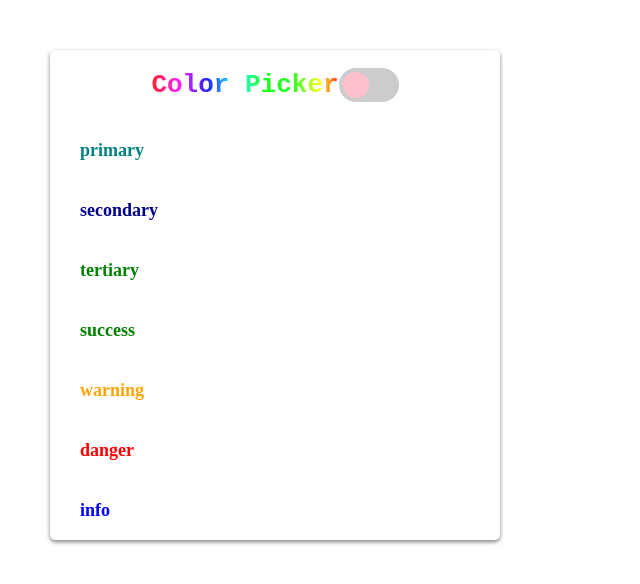
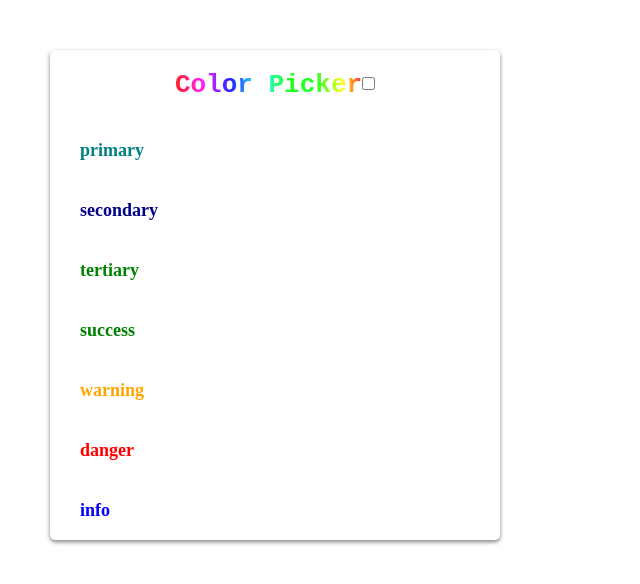
Before and after one commit to orpheus/reactjss-template-generator, a Next.js app: page / in a window 1280 px wide. Shown: the top 584 px of the page, without its empty margins (0-640 px from the left). Built offline with nearby package versions, Linux system fonts and the light colour scheme.

Commit message:
refactor out ToggleSwitch and style

```diff
--- a/styles/ThemePicker.js
+++ b/styles/ThemePicker.js
@@ -24,72 +24,6 @@ const styles = theme => ({
         -webkit-background-clip: text;
         background-clip: text;
   `,
-
-	// --- JSS TOGGLE SWITCH BEGIN
-	switch: {
-		position: 'relative',
-		display: 'inline-block',
-		width: 60,
-		height: 34,
-		'& input': {
-			opacity: 0,
-			width: 0,
-			height: 0,
-		}
-	},
-	slider: {
-		position: 'absolute',
-		cursor: 'pointer',
-		top: 0,
-		left: 0,
-		right: 0,
-		bottom: 0,
-		backgroundColor: '#ccc',
-		'-webkit-transition': '.4s',
-		transition: '.4s',
-		'-o-transition': '.4s',
-		'-moz-transition': '.4s',
-		'&:before': {
-			position: 'absolute',
-			content: '""',
-			height: 26,
-			width: 26,
-			left: 4,
-			bottom: 4,
-			backgroundColor: 'pink',
-			'-webkit-transition': '4s',
-			transition: '4s',
-			'-o-transition': '.4s',
-			'-moz-transition': '.4s',
-		},
-		'&$round': {
-			borderRadius: 34,
-			'&:before': {
-				borderRadius: '50%'
-			}
-		}
-		,
-	},
-	'@global': {
-		input: {
-			'&:checked + $slider': {
-				backgroundColor: 'black'
-			},
-			'&:focus + $slider': {
-				boxShadow: '0 0 1px #2196F3',
-			},
-			'&:checked + $slider:before': `
-				-webkit-transform: translateX(26px);
-				-moz-transform: translateX(26px);
-				-o-transform: translateX(26px);
-			    -ms-transform: translateX(26px);
-			    transform: translateX(26px);
-			`,
-		}
-	},
-	round: {},
-	// --- JSS TOGGLE SWITCH END
-
 	listContainer: {
 		display: 'flex',
 		flexDirection: 'column'
```
Also changed, not shown: components/ToggleSwitch.js (added, +30 -0 lines), styles/ToggleSwitch.js (added, +70 -0 lines).
